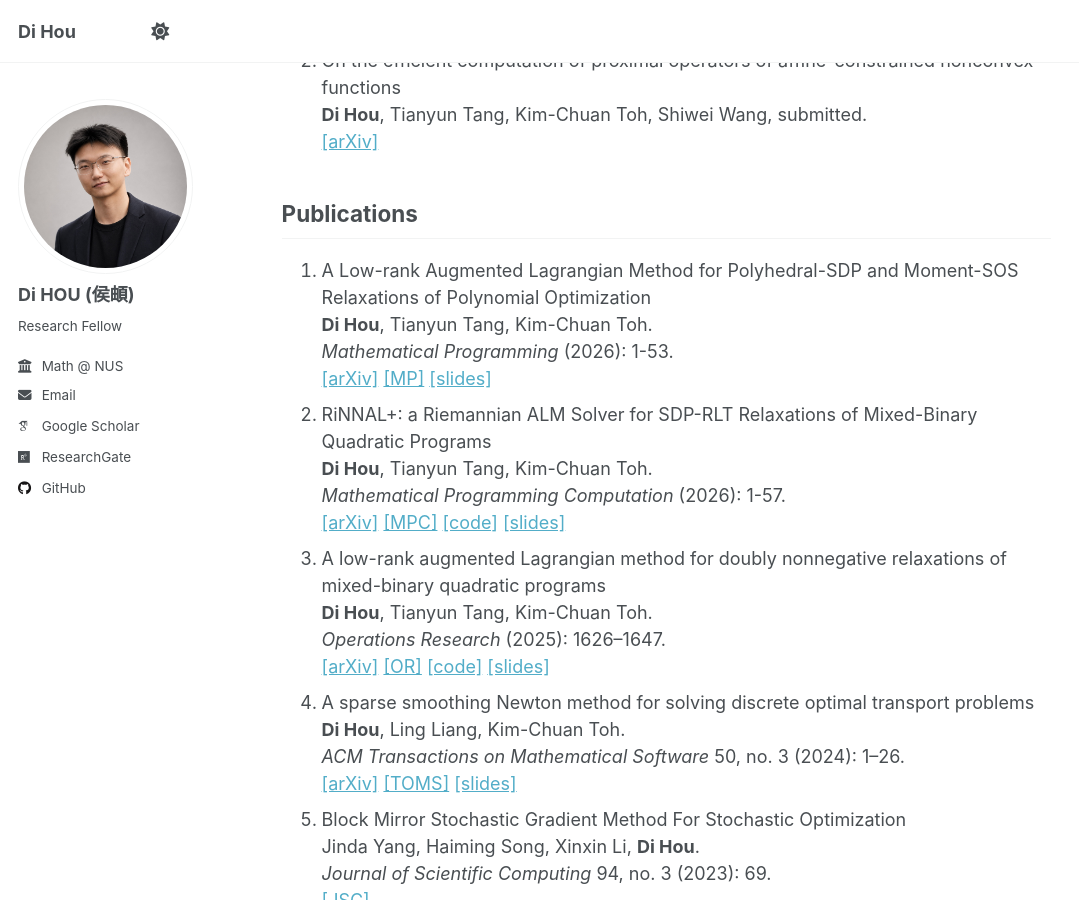
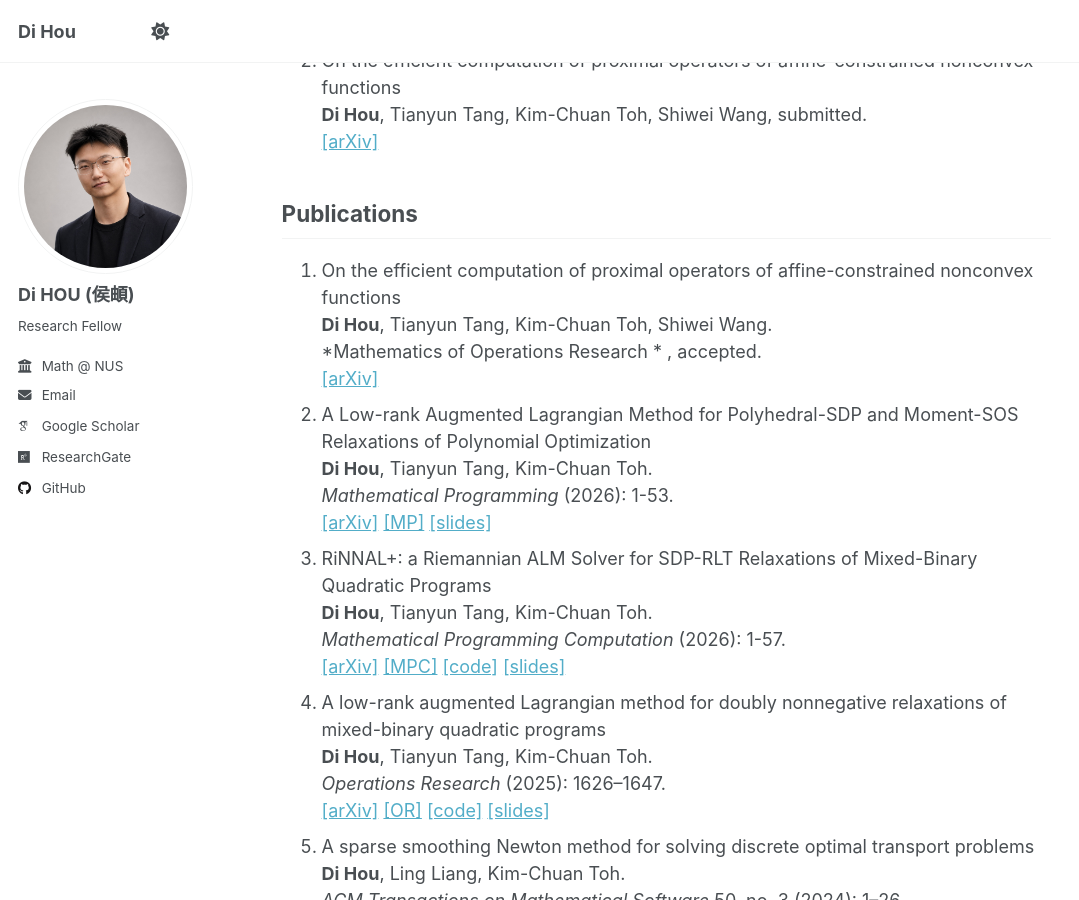
Before and after one commit to HouDiOpt/HouDiOpt.github.io, a Jekyll site: the page built from _pages/about.md, in a window 1280 px wide and 900 px high, scrolled down 664 px. Shown: the whole window, without its empty margins (0-1079 px from the left). Built offline with Jekyll 4.4.1, drawn with Linux system fonts in a browser that asks for light colours; some web fonts are replaced; a script that is not in the unit is left out.

Commit message:
Add new publication to about page

```diff
--- a/_pages/about.md
+++ b/_pages/about.md
@@ -27,6 +27,10 @@ Preprints
 
 Publications
 ------
+1. On the efficient computation of proximal operators of affine-constrained nonconvex functions
+<br>**Di Hou**, Tianyun Tang, Kim-Chuan Toh, Shiwei Wang.
+<br>*Mathematics of Operations Research * , accepted.
+<br>[[arXiv]](https://arxiv.org/abs/2602.23626)
 1. A Low-rank Augmented Lagrangian Method for Polyhedral-SDP and Moment-SOS Relaxations of Polynomial Optimization
 <br>**Di Hou**, Tianyun Tang, Kim-Chuan Toh.
 <br>*Mathematical Programming* (2026): 1-53.
```
